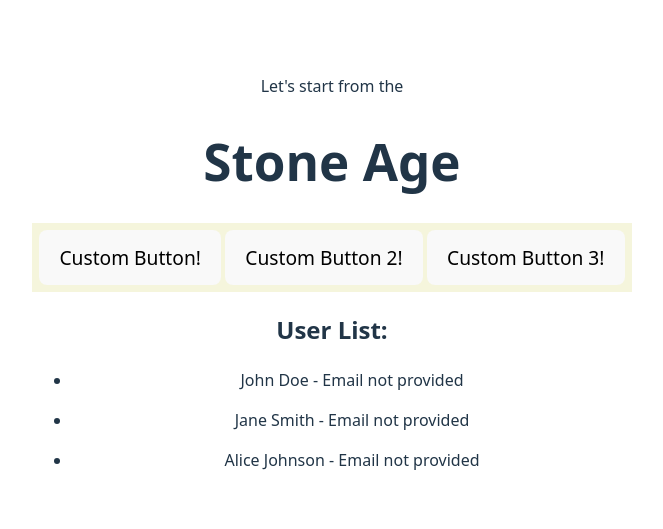
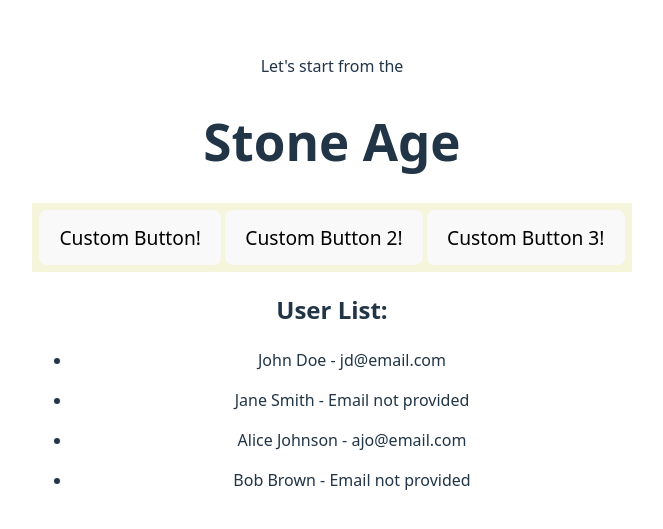
Before and after one commit to odair-gazarolla/HabitTracker, a React (Vite) app: page / in a window 1280 px wide. Shown: the part 127-656 px from the top of the page, without its empty margins (308-971 px from the left). Built offline with nearby package versions, Linux system fonts and the light colour scheme.

Commit message:
Test with an interface of user, directly on app.tsx

```diff
--- a/src/App.tsx
+++ b/src/App.tsx
@@ -3,11 +3,18 @@ import customButton2 from './componets/CustomButton2';
 import customButton3 from './componets/CustomButton3';
 import './App.css'
 
+interface User {
+  id: number;
+  nome: string;
+  email?: string;
+}
+
 // List of users
-const users = [
-  { id: 1, nome: 'John Doe', email:''},
+const users: User[] = [
+  { id: 1, nome: 'John Doe', email:'jd@email.com'},
   { id: 2, nome: 'Jane Smith', email: ''},
-  { id: 3, nome: 'Alice Johnson', email: ''}
+  { id: 3, nome: 'Alice Johnson', email: 'ajo@email.com'},
+  { id: 4, nome: 'Bob Brown' } // User without email
 ];
 
 const listUsers = users.map(user => {
```
